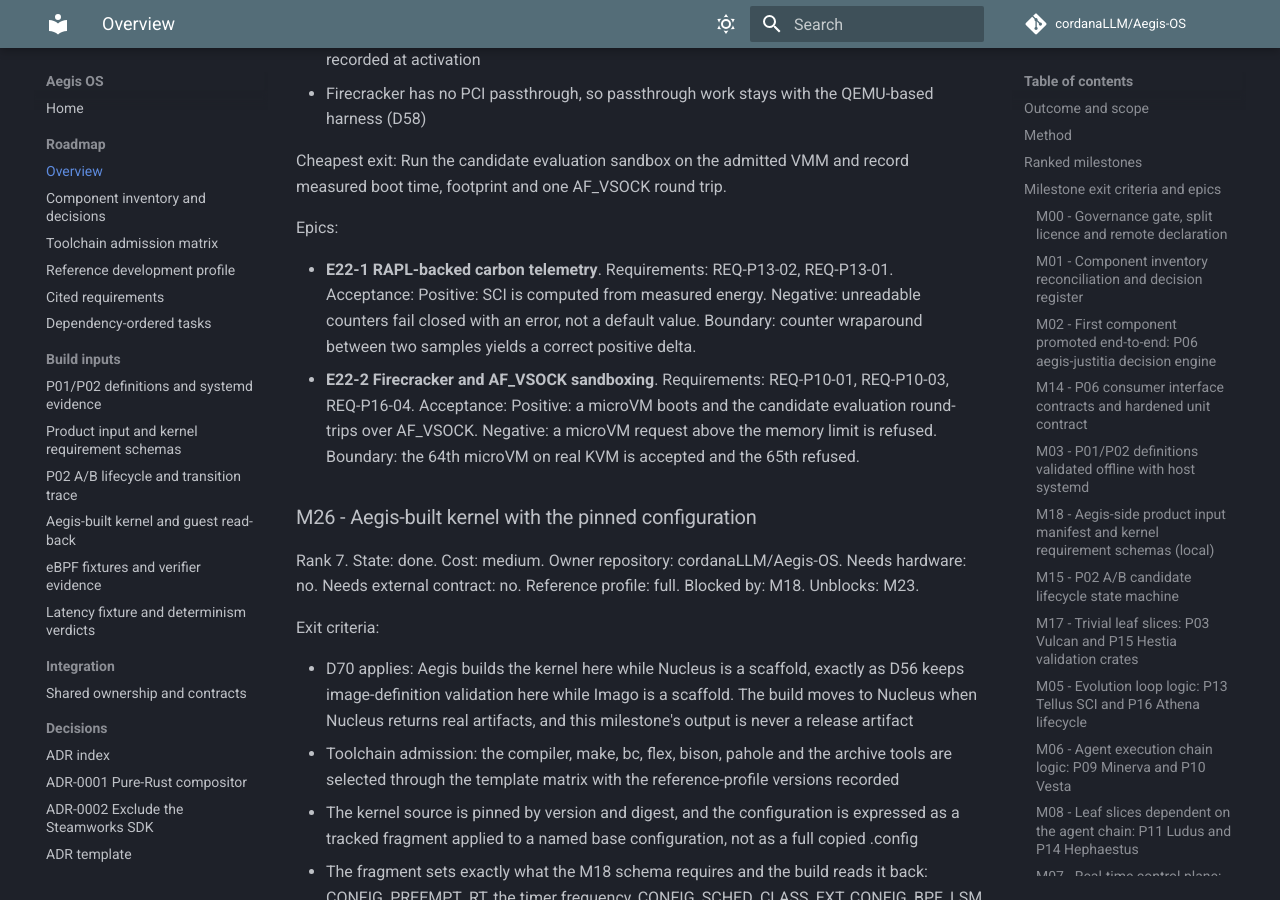
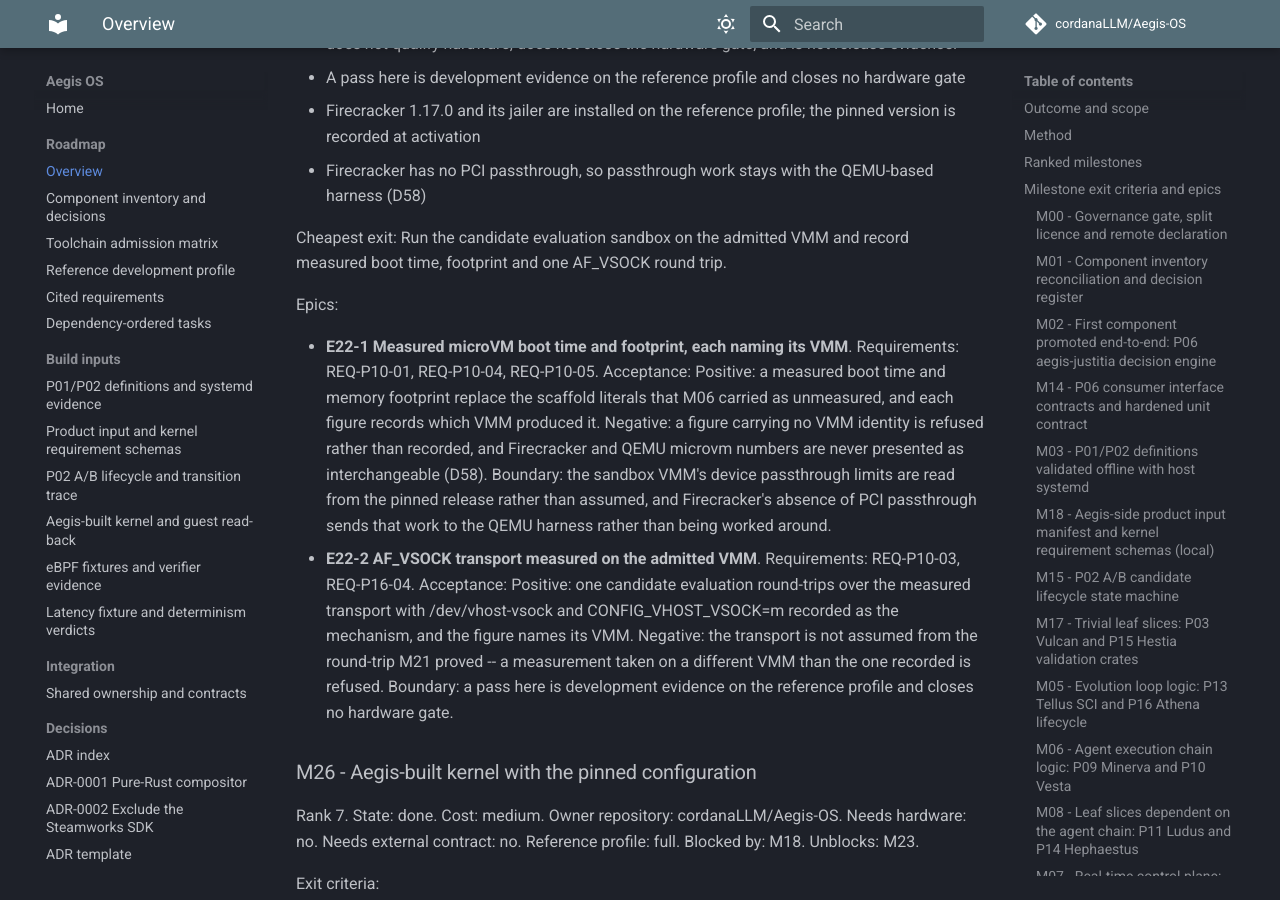
Before and after one commit to cordanaLLM/Aegis-OS, an MkDocs documentation site: the page built from docs/roadmap/README.md, in a window 1280 px wide and 900 px high, scrolled down 33642 px. Built offline with MkDocs 1.6.1 and Material for MkDocs 9.7.7, drawn with Linux system fonts in a browser that asks for light colours; comment, search, counter and statistics services are not loaded; some of the changed text lies outside the part shown.

Commit message:
fix: settle who owns the epics two milestone pairs both claimed (D71, D72) (#116)
Three pairs of milestones carried byte-identical epics. M23's were a
copy-paste bug and were fixed outright. The other two described a real
division of labour, so which milestone owned the shared work was a decision
rather than a correction, and they were recorded as D71 and D72 instead of
being resolved by whoever happened to deliver first.

D71 splits M21 and M22 by what each does. M21 proves the sandbox path: a
microVM boots, one AF_VSOCK candidate evaluation round-trips, an over-limit
request is refused. M22 measures it, with each figure naming the VMM that
produced it per D58, and the AF_VSOCK transport measured on that VMM rather
than inferred from the round-trip M21 proved. M22's copy of the RAPL epic is
gone; that work was only ever M21's, as M22's own criteria never mention RAPL.
M21's unblocking-evidence criterion now defers the measured boot time and
footprint to M22 rather than claiming them too, because the overlap was in the
criteria as well as the epics.

D72 splits M11 and M24 by where the work happens. M24 owns the harness and the
real boot evidence, and its first epic becomes verification of whatever
artifact is supplied, an upstream image or an Imago return. M11 owns consuming
and verifying the Imago result, and its second epic becomes the claim its own
criterion already made: that the harness is reused unchanged and no second
boot apparatus is built. That keeps M24 deliverable now on a pinned upstream
image instead of waiting on a repository that is still a scaffold.

One overlap was introduced and removed in the same change: the rewritten E11-2
claimed the A/B transfer, which E11-4 already held. It is scoped to the
harness reuse, and the boot requirement ids moved to M24 with the evidence.

The sweep that found all of this now reports zero duplicated acceptance texts
across all seventy-nine epics, and all four rewritten epics are re-rendered
into the roadmap document from the register.

Signed-off-by: lusoris <lusoris@proton.me>
Co-authored-by: Claude Opus 5 <noreply@anthropic.com>

```diff
--- a/docs/roadmap/README.md
+++ b/docs/roadmap/README.md
@@ -1162,11 +1162,14 @@ swtpm, and retain the console log and PCR readback. No image is constructed.
 
 Epics:
 
-- **E24-1 Imago result consumed and verified**. Requirements: REQ-P01-01,
-  REQ-P01-06, REQ-P01-08. Acceptance: Positive: digest and signature verify
-  locally. Negative: a tampered image digest or bad signature is rejected.
-  Boundary: a producer version exactly at the floor is accepted, and one below
-  is rejected.
+- **E24-1 Externally supplied artifact verified before boot**. Requirements:
+  REQ-P01-01, REQ-P01-06, REQ-P01-08. Acceptance: Positive: the supplied
+  artifact's digest and signature verify locally before any boot, whether it
+  is a pinned upstream distribution image or an Imago return. Negative: a
+  tampered digest or a bad signature is refused before boot, not during it.
+  Boundary: a producer version exactly at the floor is accepted and one below
+  is refused. Under decision D72 this milestone owns the harness and the boot
+  evidence; consuming and verifying an actual Imago result is M11's.
 - **E24-2 Real boot evidence replaces the simulated script**. Requirements:
   REQ-BOOT-01, REQ-BOOT-02, REQ-P01-05, REQ-P02-02, REQ-P02-01. Acceptance:
   Positive: PCR values are read back from swtpm, and the verity root hash
@@ -1339,15 +1342,24 @@ record measured boot time, footprint and one AF_VSOCK round trip.
 
 Epics:
 
-- **E22-1 RAPL-backed carbon telemetry**. Requirements: REQ-P13-02, REQ-P13-01.
-  Acceptance: Positive: SCI is computed from measured energy. Negative:
-  unreadable counters fail closed with an error, not a default value. Boundary:
-  counter wraparound between two samples yields a correct positive delta.
-- **E22-2 Firecracker and AF_VSOCK sandboxing**. Requirements: REQ-P10-01,
-  REQ-P10-03, REQ-P16-04. Acceptance: Positive: a microVM boots and the
-  candidate evaluation round-trips over AF_VSOCK. Negative: a microVM request
-  above the memory limit is refused. Boundary: the 64th microVM on real KVM is
-  accepted and the 65th refused.
+- **E22-1 Measured microVM boot time and footprint, each naming its VMM**.
+  Requirements: REQ-P10-01, REQ-P10-04, REQ-P10-05. Acceptance: Positive: a
+  measured boot time and memory footprint replace the scaffold literals that
+  M06 carried as unmeasured, and each figure records which VMM produced it.
+  Negative: a figure carrying no VMM identity is refused rather than recorded,
+  and Firecracker and QEMU microvm numbers are never presented as
+  interchangeable (D58). Boundary: the sandbox VMM's device passthrough limits
+  are read from the pinned release rather than assumed, and Firecracker's
+  absence of PCI passthrough sends that work to the QEMU harness rather than
+  being worked around.
+- **E22-2 AF_VSOCK transport measured on the admitted VMM**. Requirements:
+  REQ-P10-03, REQ-P16-04. Acceptance: Positive: one candidate evaluation
+  round-trips over the measured transport with /dev/vhost-vsock and
+  CONFIG_VHOST_VSOCK=m recorded as the mechanism, and the figure names its
+  VMM. Negative: the transport is not assumed from the round-trip M21 proved
+  -- a measurement taken on a different VMM than the one recorded is refused.
+  Boundary: a pass here is development evidence on the reference profile and
+  closes no hardware gate.
 
 ### M26 - Aegis-built kernel with the pinned configuration
 
@@ -1997,12 +2009,15 @@ Epics:
   locally. Negative: a tampered image digest or bad signature is rejected.
   Boundary: a producer version exactly at the floor is accepted, and one below
   is rejected.
-- **E11-2 Real boot evidence replaces the simulated script**. Requirements:
-  REQ-BOOT-01, REQ-BOOT-02, REQ-P01-05, REQ-P02-02, REQ-P02-01. Acceptance:
-  Positive: PCR values are read back from swtpm, and the verity root hash
-  matches. Negative: a modified root image fails verity and does not boot to the
-  established state. Boundary: a PCR policy that omits PCR 11 fails to unseal
-  /var. The imported script is not used.
+- **E11-2 The Imago artifact runs through the unchanged M24 harness**.
+  Requirements: REQ-P01-05, REQ-P01-01. Acceptance: Positive: the Imago
+  artifact is fed to the M24 harness with no change to the harness, and the
+  harness reports the same evidence shape it reported for a pinned upstream
+  image. Negative: no second boot apparatus is built here -- a change to the
+  harness fails this milestone rather than being absorbed into it. Boundary:
+  under decision D72 the real boot evidence is M24's epic and the A/B transfer
+  is E11-4's; what this milestone adds is the artifact and the proof that the
+  harness needed nothing new to accept it.
 - **E11-3 Analyzer gate without suppression in the image path**. Requirements:
   REQ-CI-01. Acceptance: Positive: the M03 gate passes on the image inputs.
   Negative: an ignored-key diagnostic fails the image acceptance. Boundary: no
@@ -2775,6 +2790,16 @@ Open decisions:
   Separately and not in question: E22-1 duplicates E21-1's RAPL telemetry epic
   while M22's own criteria never mention RAPL, so that copy is simply wrong
   and belongs to M21.
+  **Decision (2026-09-13):** Split by what each milestone does. M21 proves the
+  sandbox path -- a microVM boots, one AF_VSOCK candidate evaluation
+  round-trips, an over-limit request is refused -- and keeps E21-2. M22
+  measures it: E22-1 is the boot time and memory footprint with each figure
+  naming its VMM per D58, and E22-2 is the AF_VSOCK transport measured on the
+  admitted VMM. M22's copy of the RAPL epic is gone; that work was only ever
+  M21's. M21's unblocking-evidence criterion now defers the measured boot time
+  and footprint to M22 rather than claiming them too, so the two milestones no
+  longer overlap on the figures either.
+
 - **D72** Which milestone owns the Imago-result and boot-evidence epics, M11
   or M24? Options: M24, which builds the harness over an externally supplied
   artifact and states that artifact may be a pinned distribution image or an
@@ -2784,6 +2809,15 @@ Open decisions:
   E11-1/E24-1 and E11-2/E24-2 are byte-identical pairs, so the two milestones
   claim the same acceptance while their criteria describe a deliberate
   division of labour. Found by the same sweep as D71.
+  **Decision (2026-09-13):** Split by where the work happens. M24 owns the
+  harness and the real boot evidence: E24-1 becomes verification of whatever
+  artifact is supplied, upstream image or Imago return, and E24-2 keeps the
+  boot evidence. M11 owns the Imago result: E11-1 is unchanged, and E11-2
+  becomes the claim its own criterion already made -- that the harness is
+  reused unchanged and no second boot apparatus is built. The A/B transfer
+  stays E11-4's, which already held it. This keeps M24 deliverable now on a
+  pinned upstream image rather than waiting on Imago.
+
 - export-001 f32a74743af5ab85c0682a5384cf01b71b0e9e2878d8f8ce09a6d592211e4ea5
 - export-002 7e0c95f4ea0570ea620952a4f69d45580a73956643eda3353b3f2ca273405a91
 - export-003 13af15ffc31684e94023ae9aa84339b80b4dd6025332d9fefca743e83400500c
```
Also changed, not shown: 1 other file.
